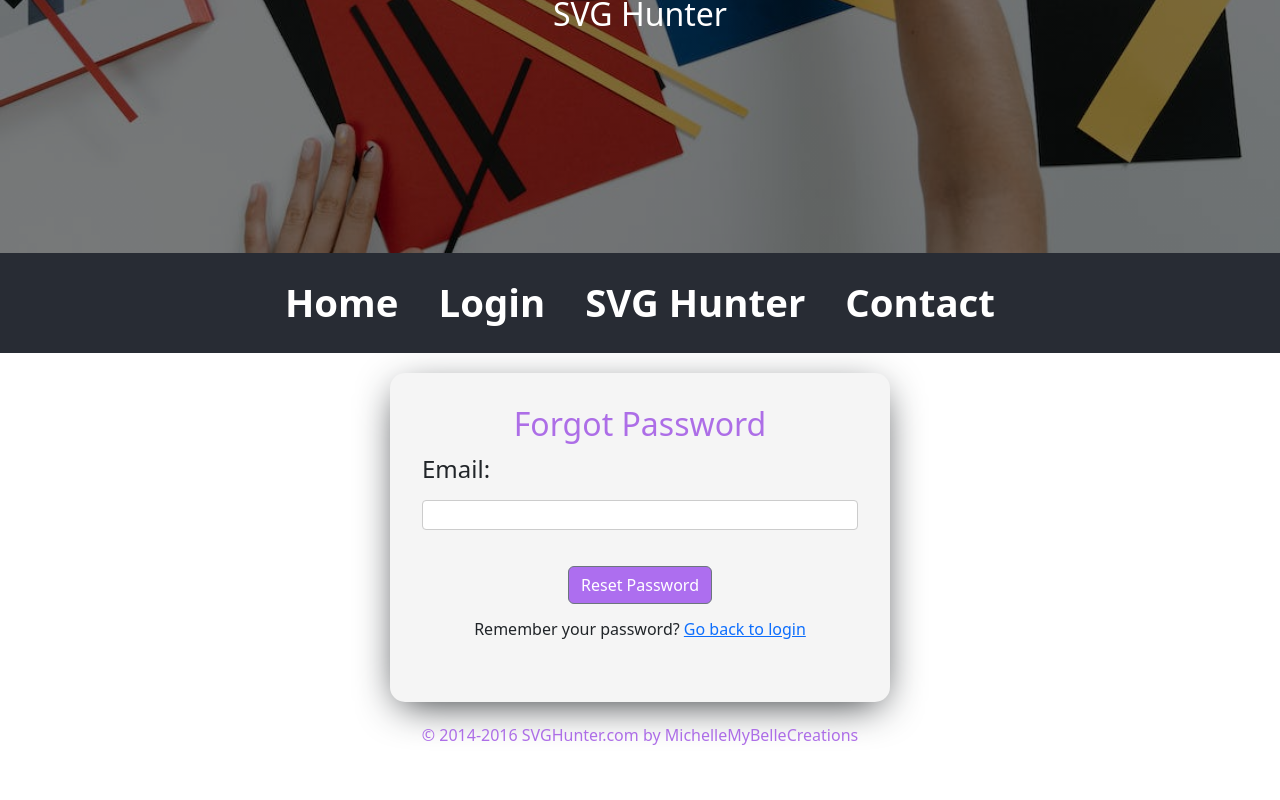
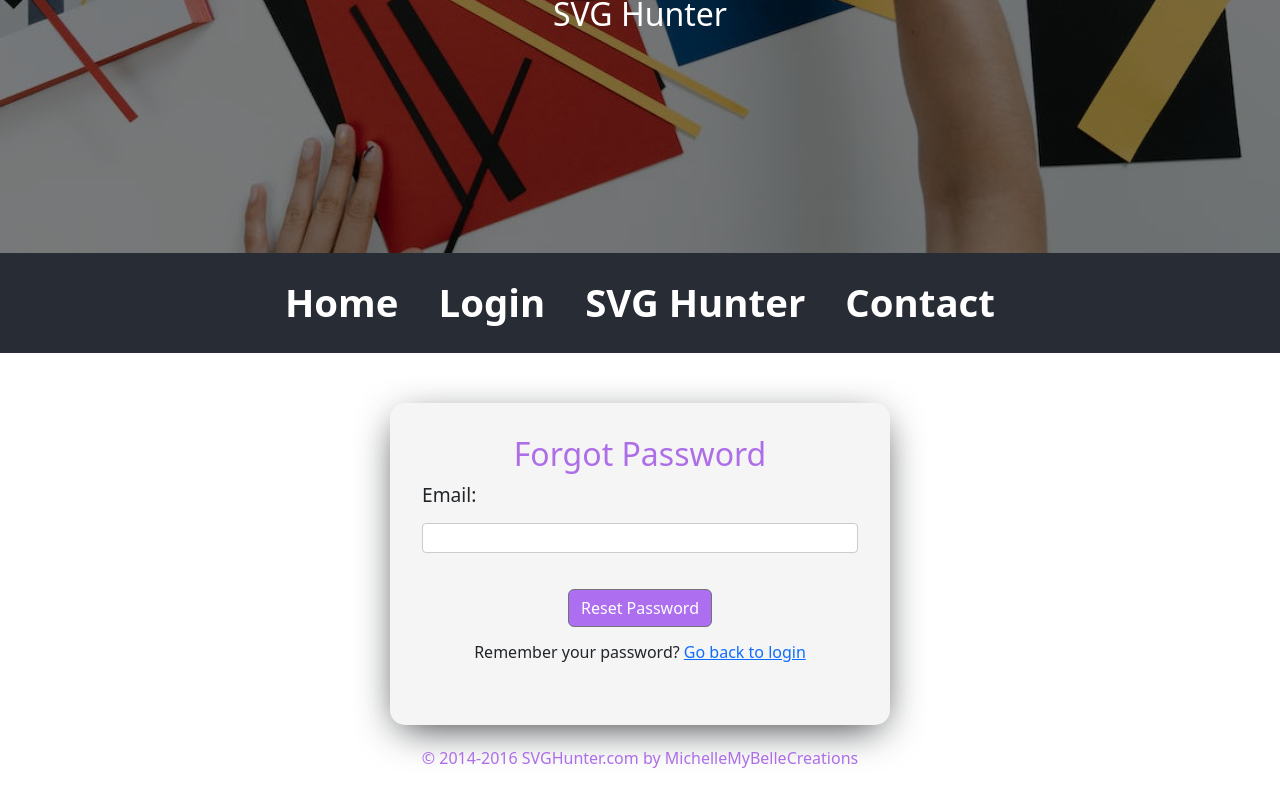
Before and after one commit to trevorerwin/svg-hunter, a React (Create React App) app in the folder client/svg-hunter-app/: page /forgotPassword in a window 1280 px wide. Shown: the part 387-1187 px from the top of the page. Before the commit the page ends 1165 px from the top, so only its background shows below. Built offline with nearby package versions, Linux system fonts and the light colour scheme.

Commit message:
last changes

```diff
--- a/client/svg-hunter-app/src/App.css
+++ b/client/svg-hunter-app/src/App.css
@@ -67,10 +67,9 @@
 }
 
 
-
 .login-signup-toggle,
 .forgot-password {
-    font-size: 1.5rem;
+    font-size: 1.2rem;
     width: 100%;
     max-width: 500px;
     padding: 2rem;
@@ -81,7 +80,7 @@
     flex-direction: column;
     margin: 0 auto;
     /* Change the margin to center horizontally */
-    margin-top: 20px;
+    margin-top: 50px;
     /* Optional margin on the top */
 }
 
--- a/client/svg-hunter-app/src/Auth/Login.jsx
+++ b/client/svg-hunter-app/src/Auth/Login.jsx
@@ -56,7 +56,7 @@ const Login = (props) => {
         Login to your account
       </h2>
       {/* Start of Username */}
-            <Form className="login-form" onSubmit={handleSubmit}>
+      <Form className="form-label" onSubmit={handleSubmit}>
         <FormGroup>
           <Label> Username:</Label>
           <Input
@@ -73,9 +73,7 @@ const Login = (props) => {
         <FormGroup>
           <Label>Passphrase:</Label>
           <Input
-                        className={
-                            error === "Invalid Passphrase" ? "error" : ""
-                        }
+            className={error === "Invalid Passphrase" ? "error" : ""}
             value={Passphrase}
             type="password"
             onChange={(e) => setPassphrase(e.target.value)}
```
Lines whose indentation alone changed are shown as unchanged.
